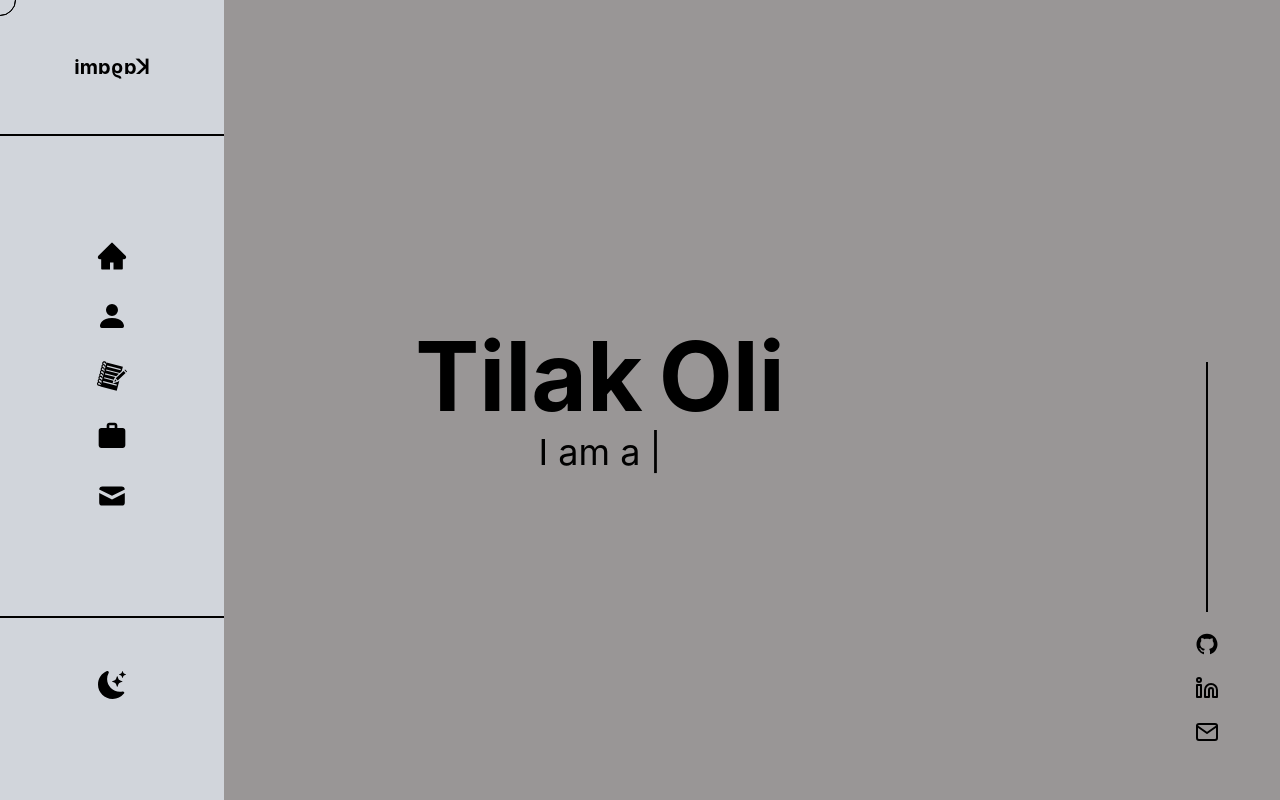
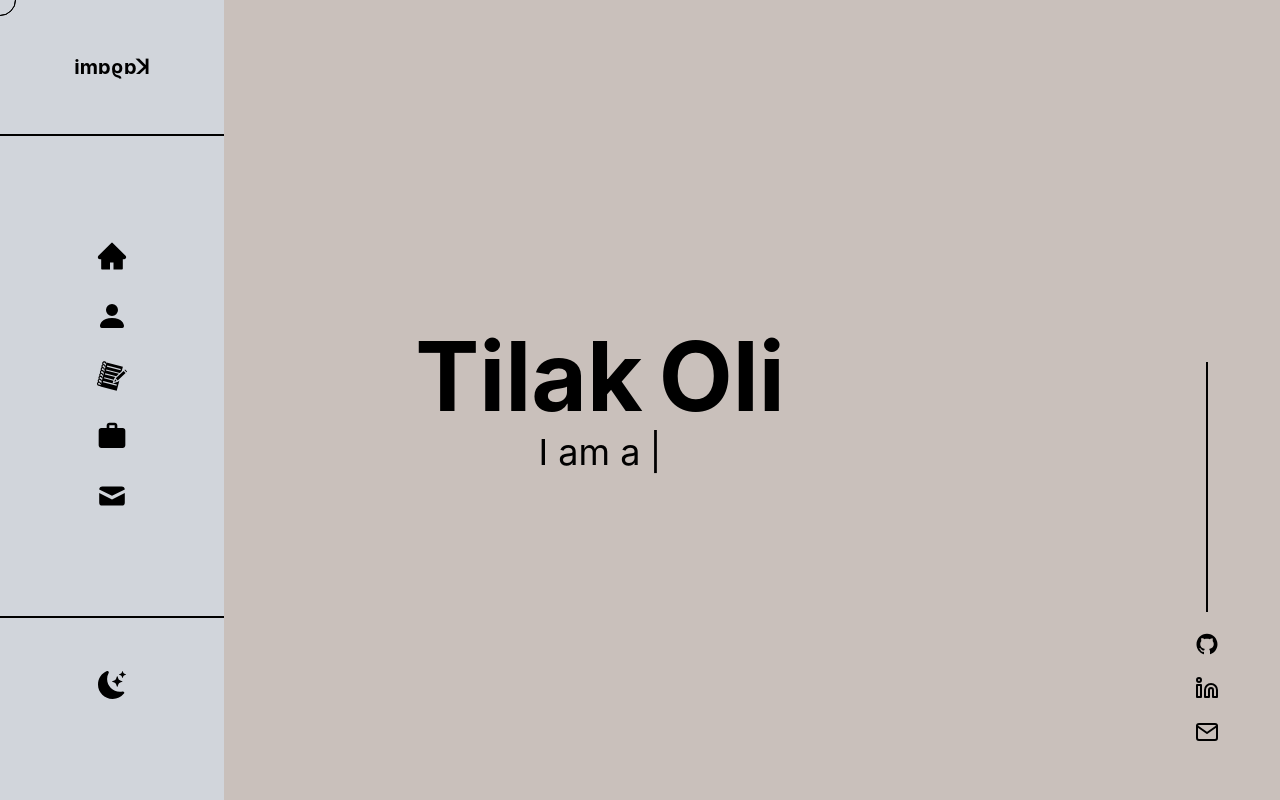
Before and after one commit to tilakoli/project_v2, a Next.js app: page / in a window 1280 px wide. Built offline with nearby package versions, Linux system fonts and the light colour scheme.

Commit message:
update color to silver

```diff
--- a/tailwind.config.js
+++ b/tailwind.config.js
@@ -12,7 +12,7 @@ module.exports = {
         // secondary: "#C89B7B",
         secondary: "#F8F991",
         customRed: "#A30015",
-        customWhite: "#999696",
+        customWhite: "#c9c0bb",
       },
       customGradient: {
         background:
```
Also changed, not shown: 1 other file (tests, documents, lock files or other folders).
